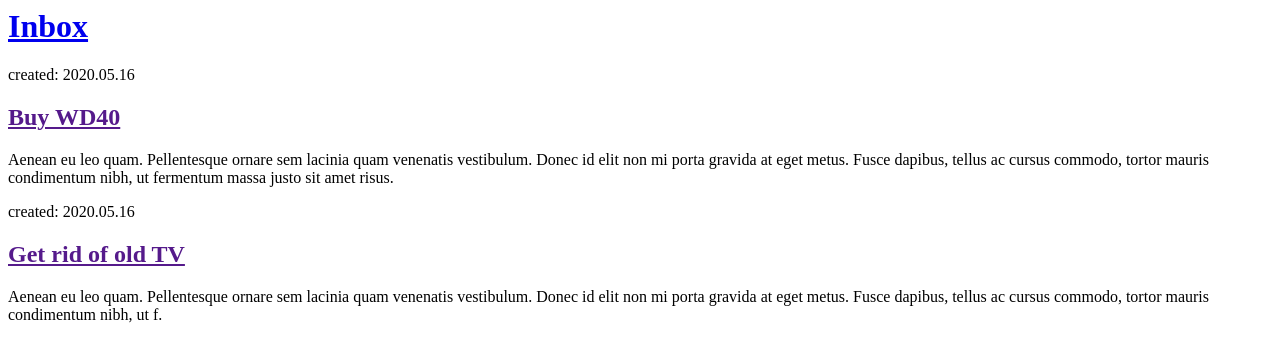
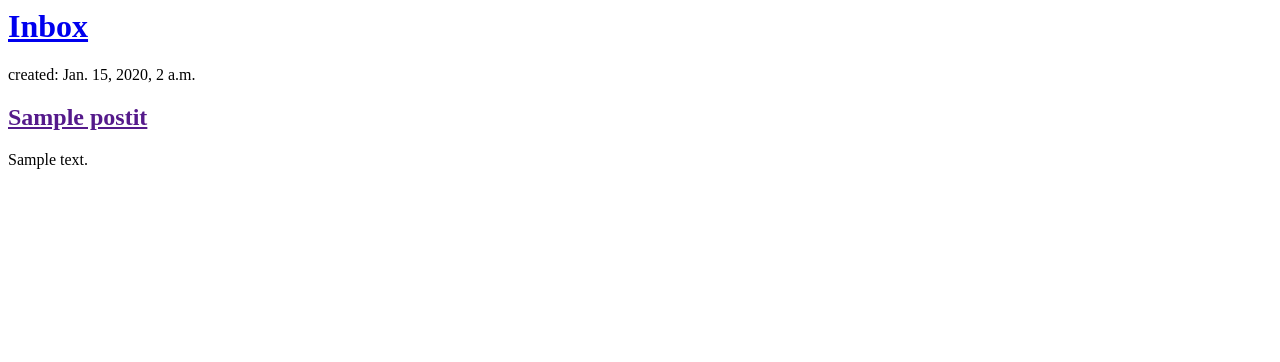
Before and after one commit to MwanzanFelipe/mstrpln-reset, a Django app: page / in a window 1280 px wide. Shown: the top 362 px of the page. Run offline with Django 3.2, Linux system fonts and the light colour scheme; tables that the repository leaves empty hold one stand-in row (values such as "Sample post").

Commit message:
Modified templates to display dynamic data

```diff
--- a/datum/templates/datum/post_list.html
+++ b/datum/templates/datum/post_list.html
@@ -7,16 +7,12 @@
             <h1><a href="/">Inbox</a></h1>
         </div>
 
-        <div>
-            <p>created: 2020.05.16</p>
-            <h2><a href="">Buy WD40</a></h2>
-            <p>Aenean eu leo quam. Pellentesque ornare sem lacinia quam venenatis vestibulum. Donec id elit non mi porta gravida at eget metus. Fusce dapibus, tellus ac cursus commodo, tortor mauris condimentum nibh, ut fermentum massa justo sit amet risus.</p>
-        </div>
-
-        <div>
-            <p>created: 2020.05.16</p>
-            <h2><a href="">Get rid of old TV</a></h2>
-            <p>Aenean eu leo quam. Pellentesque ornare sem lacinia quam venenatis vestibulum. Donec id elit non mi porta gravida at eget metus. Fusce dapibus, tellus ac cursus commodo, tortor mauris condimentum nibh, ut f.</p>
-        </div>
+		{% for postit in postits %}
+		    <div>
+		        <p>created: {{ postit.published_date }}</p>
+		        <h2><a href="">{{ postit.title }}</a></h2>
+		        <p>{{ postit.text|linebreaksbr }}</p>
+		    </div>
+		{% endfor %}
     </body>
 </html>
--- /dev/null
+++ b/datum/templates/datum/postit_list.html
@@ -0,0 +1,18 @@
+<html>
+    <head>
+        <title>Masterplan 3</title>
+    </head>
+    <body>
+        <div>
+            <h1><a href="/">Inbox</a></h1>
+        </div>
+
+        {% for postit in postits %}
+            <div>
+                <p>created: {{ postit.created_date }}</p>
+                <h2><a href="">{{ postit.title }}</a></h2>
+                <p>{{ postit.text|linebreaksbr }}</p>
+            </div>
+        {% endfor %}
+    </body>
+</html>
--- a/datum/urls.py
+++ b/datum/urls.py
@@ -2,5 +2,5 @@ from django.urls import path
 from . import views
 
 urlpatterns = [
-    path('', views.post_list, name='post_list'),
+    path('', views.postit_list, name='postit_list'),
 ]
--- a/datum/views.py
+++ b/datum/views.py
@@ -1,4 +1,7 @@
 from django.shortcuts import render
+from django.utils import timezone
+from .models import PostIt
 
-def post_list(request):
-    return render(request, 'datum/post_list.html', {})
+def postit_list(request):
+    postits = PostIt.objects.order_by('created_date')
+    return render(request, 'datum/postit_list.html', {'postits': postits})
```
